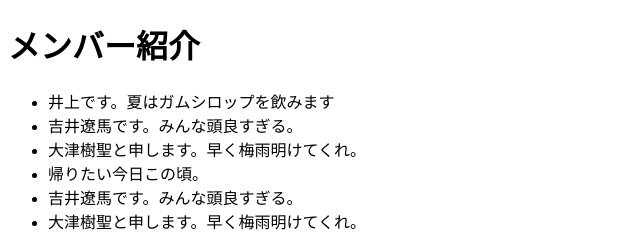
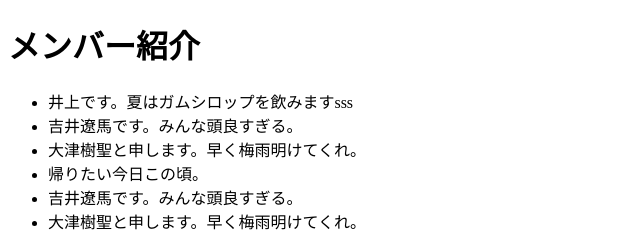
Before and after one commit to Sora3352/Hello, a plain HTML site: page index.html in a window 1280 px wide. Shown: the full height of the page, 0-640 px from the left. Drawn offline with Linux system fonts and the light colour scheme.

Commit message:
Update index.html

```diff
--- a/index.html
+++ b/index.html
@@ -10,7 +10,7 @@
 <body>
     <h1>メンバー紹介</h1>
     <ul>
-        <li>井上です。夏はガムシロップを飲みます</li>
+        <li>井上です。夏はガムシロップを飲みますsss</li>
     <li>吉井遼馬です。みんな頭良すぎる。</li>
 
     <li>大津樹聖と申します。早く梅雨明けてくれ。</li>
```
